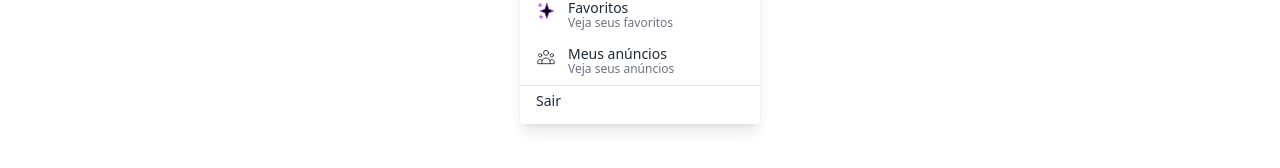
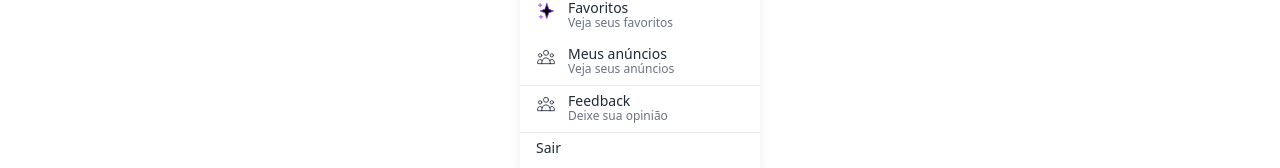
Before and after one commit to dsm-cefet-rj/ti-2024-1-grupo-10-1, a React (Vite) app in the folder frontend/: page /conta in a window 1280 px wide. Shown: the part 641-809 px from the top of the page. Built offline with nearby package versions, Linux system fonts and the light colour scheme.

Commit message:
Update MinhaConta.jsx
Direcionamento para criaçao de feedback

```diff
--- a/frontend/src/components/MinhaConta.jsx
+++ b/frontend/src/components/MinhaConta.jsx
@@ -70,6 +70,20 @@ const Minhaconta = () => {
 						</div>
 					</a>
 				</div>
+				<div className="border-b">
+					<Link to="/feedback" className="px-4 py-2 hover:bg-gray-100 flex">
+						<div className="text-gray-800">
+							<svg className="w-5 h-5" fill="none" stroke="currentColor" strokeLinecap="round" strokeLinejoin="round" strokeWidth="1" viewBox="0 0 24 24">
+								<path d="M17 20h5v-2a3 3 0 00-5.356-1.857M17 20H7m10 0v-2c0-.656-.126-1.283-.356-1.857M7 20H2v-2a3 3 0 015.356-1.857M7 20v-2c0-.656.126-1.283.356-1.857m0 0a5.002 5.002 0 019.288 0M15 7a3 3 0 11-6 0 3 3 0 016 0zm6 3a2 2 0 11-4 0 2 2 0 014 0zM7 10a2 2 0 11-4 0 2 2 0 014 0z" />
+							</svg>
+						</div>
+
+						<div className="pl-3">
+							<p className="text-sm font-medium text-gray-800 leading-none">Feedback</p>
+							<p className="text-xs text-gray-500">Deixe sua opinião</p>
+						</div>
+					</Link>
+				</div>
 
 				<div className="">
 					<Link className="w-full px-4 py-2 pb-4 hover:bg-gray-100 flex" onClick={handleLogout} to="/home">
```
